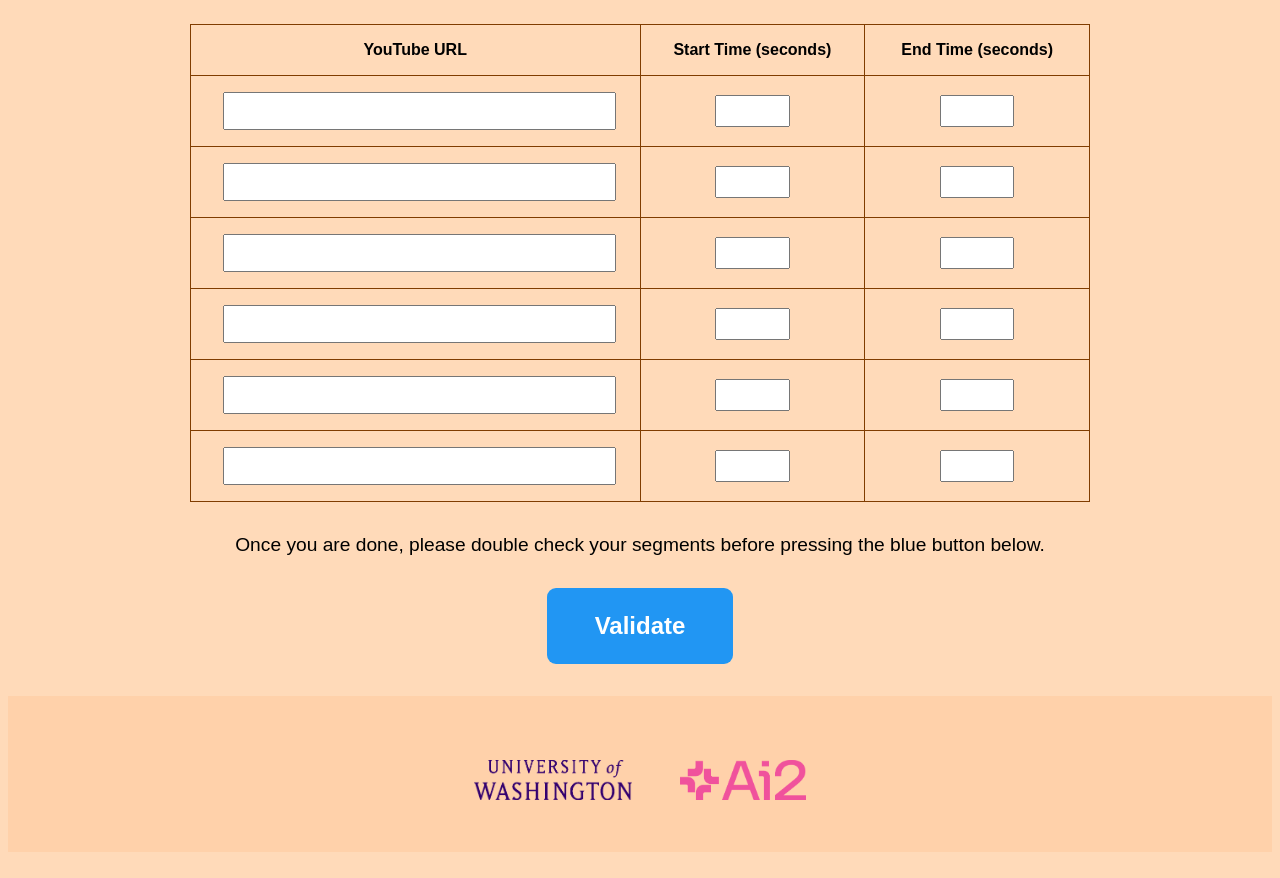
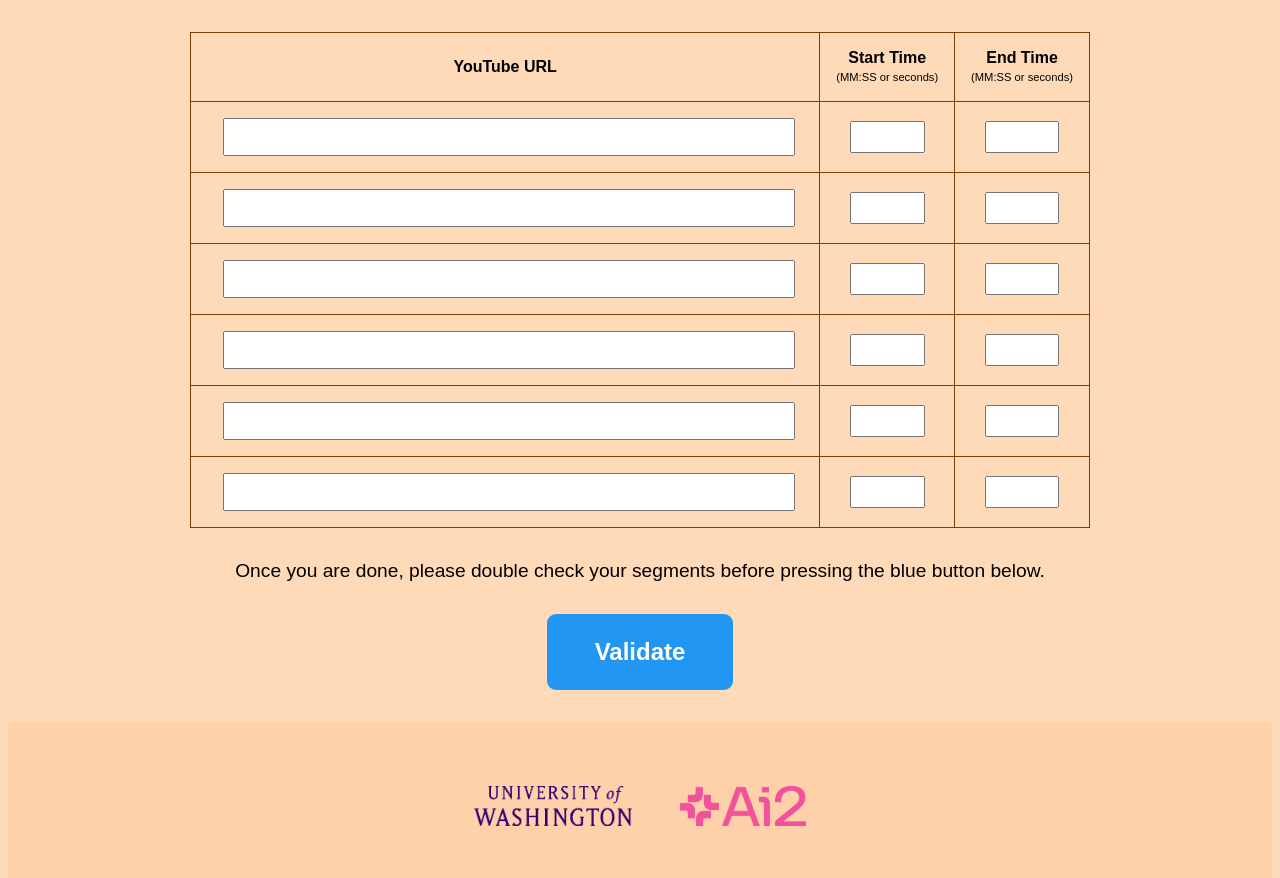
Before and after one commit to yadavta/VideoNet, a Flask app: template prolific/templates/start.html in a window 1280 px wide. Shown: the part 591-1469 px from the top of the page. Before the commit the page ends 1443 px from the top, so only its background shows below. Run offline with Flask 3, Linux system fonts and the light colour scheme; the template is opened without the code that fills it, so the values that code supplies are empty.

Commit message:
flexible user input
allow user to input start and end times in MM:SS format

```diff
--- a/small_scale/app.py
+++ b/small_scale/app.py
@@ -81,9 +81,10 @@ def process_action():
 
     clips: list[tuple[str, float, float]] = []
     for i in range(1, 7):
-        url, start, end = args.get(f'url{i}', type=str), args.get(f'start{i}', type=float), args.get(f'end{i}', type=float)
+        url, start, end = args.get(f'url{i}', type=str), args.get(f'start{i}'), args.get(f'end{i}')
         if url is None or start is None or end is None:
             return f'An error occured while processing the clips you found. We could not locate the url, start, or end time for video #{i}.', 400
+        start, end = utils.convert_to_seconds(start), utils.convert_to_seconds(end)
         clips.append((url, start, end))
 
     action_id = args.get('action_id', type=int)
--- a/small_scale/static/style.css
+++ b/small_scale/static/style.css
@@ -97,6 +97,7 @@ html {
 table {
     width: 100%;
     border-collapse: collapse;
+    margin-top: 2rem;
     margin-bottom: 2rem;
 }
 
@@ -105,22 +106,26 @@ th {
 }
 
 th, td {
-    padding: 1rem 2rem;
+    padding: 1rem 0;
     border: 1px solid #803c00;
     text-align: center;
 }
 
 td:first-child {
-    width: 50%;
+    width: 70%;
+    padding: 1rem 2rem;
 }
-td:nth-child(2) {
-    width: 25%;
-}
-td:last-child{
-    width: 25%;
+td:nth-child(2), td:last-child {
+    width: 15%;
+    padding: 1rem 0rem;
 }
 
-input[type=text] {
+.units {
+    font-size: 0.7rem;
+    font-weight: 100;
+}
+
+input.url {
     width: 100%;
     height: 2rem;
     text-align: center;
@@ -133,7 +138,7 @@ textarea {
     font-size: large;
 }
 
-input[type=number]{
+input.time {
     width: 5em;
     height: 2em;
     text-align: center;
--- a/small_scale/templates/start.html
+++ b/small_scale/templates/start.html
@@ -34,28 +34,40 @@
                     <thead>
                         <tr>
                             <th>YouTube URL</th>
-                            <th>Start Time (seconds)</th>
-                            <th>End Time (seconds)</th>
+                            <th>Start Time<br><span class="units">(MM:SS or seconds)</span></th>
+                            <th>End Time<br><span class="units">(MM:SS or seconds)</span></th>
                         </tr>
                     </thead>
                     <tbody>
                         <tr>
-                            <td><input required type="text" name="url1"></td> <td><input required type="number" name="start1"></td> <td><input required type="number" name="end1"></td>
+                            <td><input required type="text" class="url" name="url1"></td>
+                            <td><input required type="text" class="time" name="start1"></td>
+                            <td><input required type="text" class="time" name="end1"></td>
                         </tr>
                         <tr>
-                            <td><input required type="text" name="url2"></td> <td><input required type="number" name="start2"></td> <td><input required type="number" name="end2"></td>
+                            <td><input required type="text" class="url" name="url2"></td>
+                            <td><input required type="text" class="time" name="start2"></td>
+                            <td><input required type="text" class="time" name="end2"></td>
                         </tr>
                         <tr>
-                            <td><input required type="text" name="url3"></td> <td><input required type="number" name="start3"></td> <td><input required type="number" name="end3"></td>
+                            <td><input required type="text" class="url" name="url3"></td>
+                            <td><input required type="text" class="time" name="start3"></td>
+                            <td><input required type="text" class="time" name="end3"></td>
                         </tr>
                         <tr>
-                            <td><input required type="text" name="url4"></td> <td><input required type="number" name="start4"></td> <td><input required type="number" name="end4"></td>
+                            <td><input required type="text" class="url" name="url4"></td>
+                            <td><input required type="text" class="time" name="start4"></td>
+                            <td><input required type="text" class="time" name="end4"></td>
                         </tr>
                         <tr>
-                            <td><input required type="text" name="url5"></td> <td><input required type="number" name="start5"></td> <td><input required type="number" name="end5"></td>
+                            <td><input required type="text" class="url" name="url5"></td>
+                            <td><input required type="text" class="time" name="start5"></td>
+                            <td><input required type="text" class="time" name="end5"></td>
                         </tr>
                         <tr>
-                            <td><input required type="text" name="url6"></td> <td><input required type="number" name="start6"></td> <td><input required type="number" name="end6"></td>
+                            <td><input required type="text" class="url" name="url6"></td>
+                            <td><input required type="text" class="time" name="start6"></td>
+                            <td><input required type="text" class="time" name="end6"></td>
                         </tr>
                     </tbody>
                 </table>
@@ -133,12 +145,41 @@
                 }
             }
 
-            console.log(urls);
-
             // form validation: ensure provided start and end times are reasonable
             for (let i = 1; i <= 6 && error === ''; i++) {
-                let start = Number(data.get(`start${i}`));
-                let end = Number(data.get(`end${i}`));
+                // convert start and end times from text inputs to numbers
+                let start = data.get(`start${i}`);
+                let end = data.get(`end${i}`);
+                if (start.includes(':')) {
+                    const tmp = start.trim().split(":")
+                    if (tmp.length !== 2) {
+                        error = `ERROR: the start time for video #${i} must have the format MM:SS or the format SS where MM is minutes and SS is seconds. For example, 5:12 or 14:01 or 54 all work.`;
+                        break;
+                    }
+                    try {
+                        start = 60 * Number(tmp[0]) + Number(tmp[1])
+                    } catch {
+                        error = `ERROR: the start time for video #${i} must have the format MM:SS or the format SS where MM is minutes and SS is seconds. For example, 5:12 or 14:01 or 54 all work.`;
+                        break;
+                    }
+
+                } else start = Number(start);
+
+                if (end.includes(':')) {
+                    const tmp = end.trim().split(":")
+                    if (tmp.length !== 2) {
+                        error = `ERROR: the start end for video #${i} must have the format MM:SS or the format SS where MM is minutes and SS is seconds. For example, 5:12 or 14:01 or 54 all work.`;
+                        break;
+                    }
+                    try {
+                        end = 60 * Number(tmp[0]) + Number(tmp[1])
+                    } catch {
+                        error = `ERROR: the start time for video #${i} must have the format MM:SS or the format SS where MM is minutes and SS is seconds. For example, 5:12 or 14:01 or 54 all work.`;
+                        break;
+                    }
+                } else end = Number(end);
+
+                // validate start and end times
                 if (start < 0 || end < 0) {
                     error = `ERROR: the start and end times for video #${i} cannot be negative.`;
                     break;
```
Also changed, not shown: small_scale/utils.py (+11 -0 lines), small_scale/README.md, small_scale/persistent/data.db.
